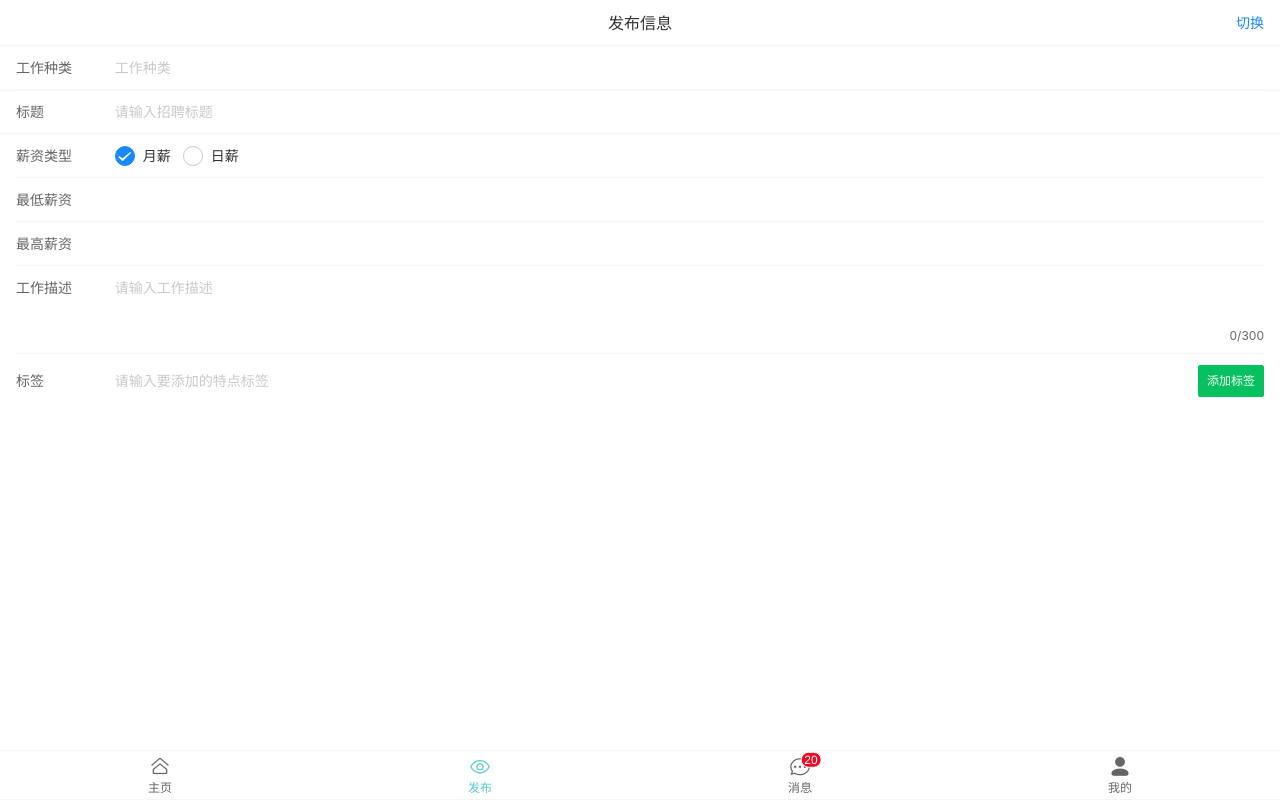
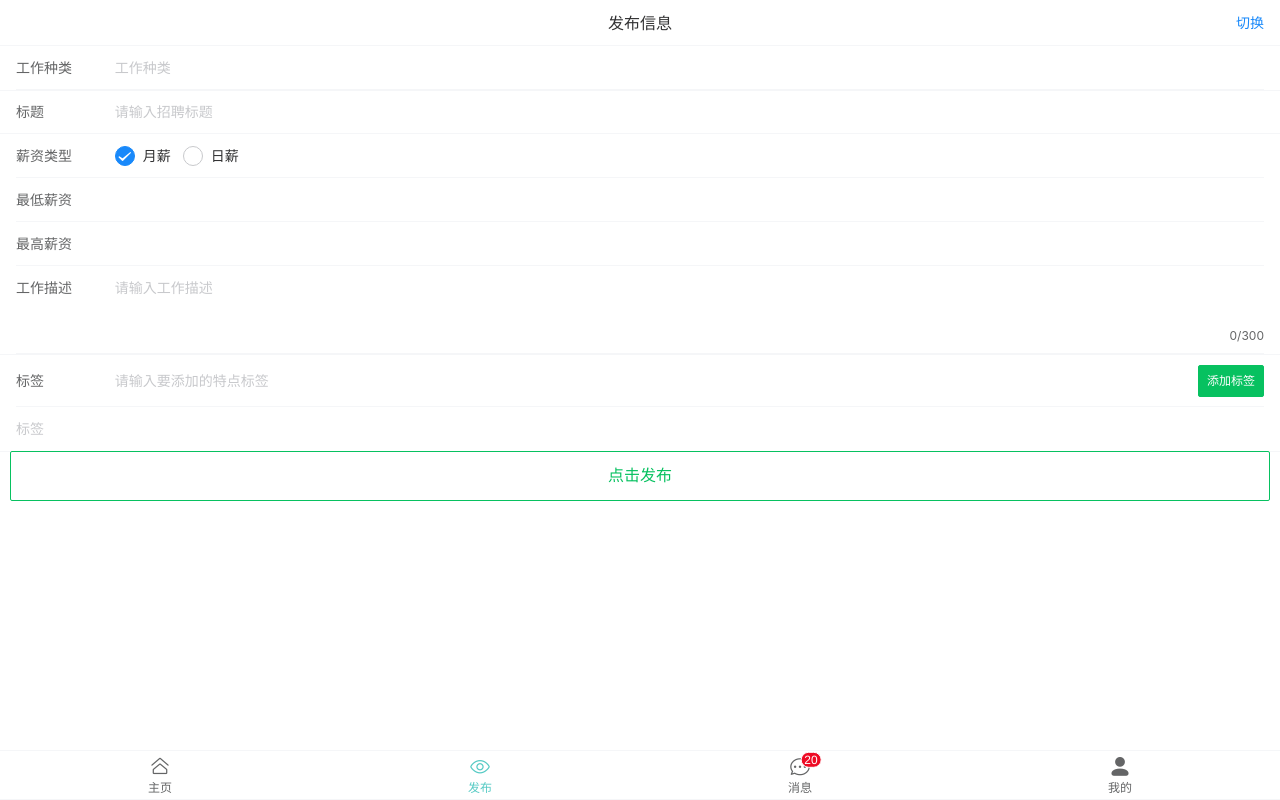
Before and after one commit to abo1007/BossRefuseWebApp, a Vue app: page /com/focus in a window 1280 px wide. Built offline with nearby package versions, Linux system fonts and the light colour scheme.

Commit message:
Update com-focus.vue

```diff
--- a/src/components/company/com-focus.vue
+++ b/src/components/company/com-focus.vue
@@ -46,6 +46,7 @@
                 placeholder="请输入工作描述"
                 show-word-limit
         />
+        <van-cell-group>
             <van-field
                     v-model="tagPush"
                     center
@@ -57,6 +58,13 @@
                     <van-button size="small" type="primary" @click="tagPushList">添加标签</van-button>
                 </template>
             </van-field>
+            <van-field label="标签" :value="tagShow" disabled />
+        </van-cell-group>
+
+
+        <div class="btn-container">
+            <van-button type="primary" size="large" plain @click="publishWork">点击发布</van-button>
+        </div>
 
 
 
@@ -77,24 +85,34 @@
                 workMoney_min:'',
                 workMoney_max:'',
                 tagPush:'',
-                tagList:[]
+                tagList:[],
+                tagShow:''
             }
         },
         methods:{
             rightClick(){
-
+                this.$toast("这位客官是想切换到哪里呢？");
             },
             onConfirm(value) {
                 this.value = value;
                 this.showPicker = false;
             },
             tagPushList(){
-
+                this.$toast("暂未制作");
+            },
+            publishWork(){
+                this.$toast("ok");
             }
         }
     }
 </script>
 
-<style scoped>
+<style lang="scss" scoped>
+    #com-focus{
+
+        .btn-container{
+            padding:0 10px;
+        }
+    }
 
 </style>
```
Lines whose indentation alone changed are shown as unchanged.
